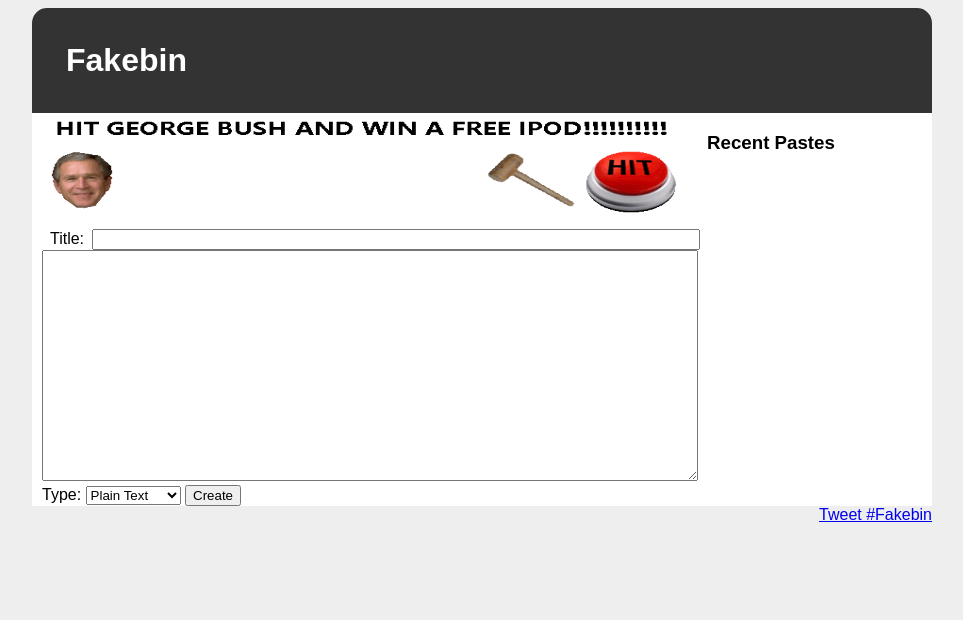
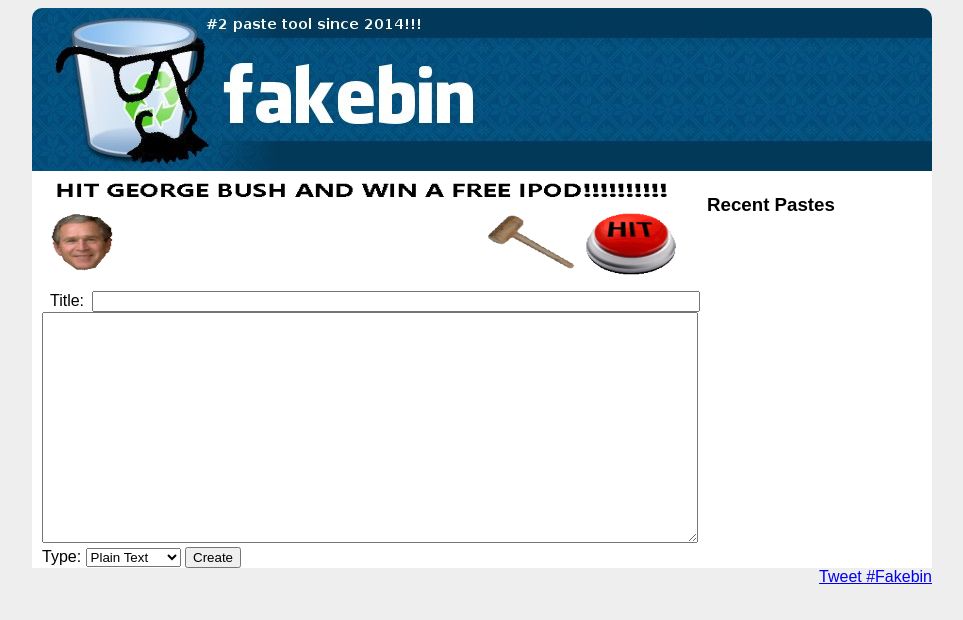
Before and after one commit to DanH42/IT353_M-2, a website: page WebContent/index.html in a window 1280 px wide. Shown: the whole page, without its empty margins (158-1121 px from the left). Drawn offline with nearby package versions, Linux system fonts and the light colour scheme; no server answers.

Commit message:
Changed header text to an image

```diff
--- a/WebContent/index.html
+++ b/WebContent/index.html
@@ -14,7 +14,7 @@
 <body>
 	<div id="container">
 		<header>
-			<h1><a href=".">Fakebin</a></h1>
+			<a href="."><img src="logo.jpg" alt="Fakebin" width="900" height="163" /></a>
 		</header>
 		<div id="sidebar">
 			<h3>Recent Pastes</h3>
--- a/WebContent/style.css
+++ b/WebContent/style.css
@@ -11,20 +11,9 @@
 	border-top-right-radius: 15px;
 }
 
-header{
-	background-color: #333;
-	border: 2px solid #333;
-	border-top-left-radius: 15px;
-	border-top-right-radius: 15px;
-}
-
-h1{
-	margin: 1em;
-}
-
-header a, header a:visited{
-	color: white;
-	text-decoration: none;
+header img{
+	border-top-left-radius: 10px;
+	border-top-right-radius: 10px;
 }
 
 #ad{
```
Also changed, not shown: WebContent/logo.jpg (added).
